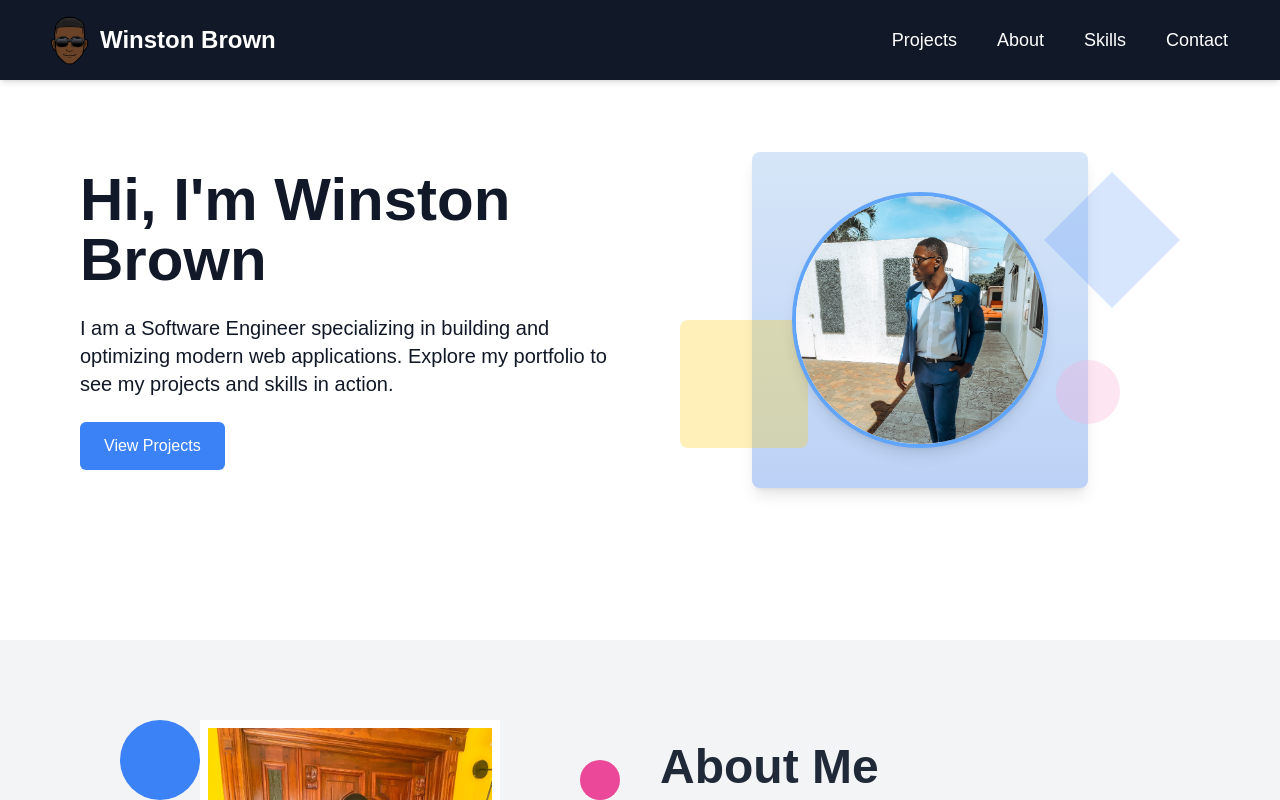
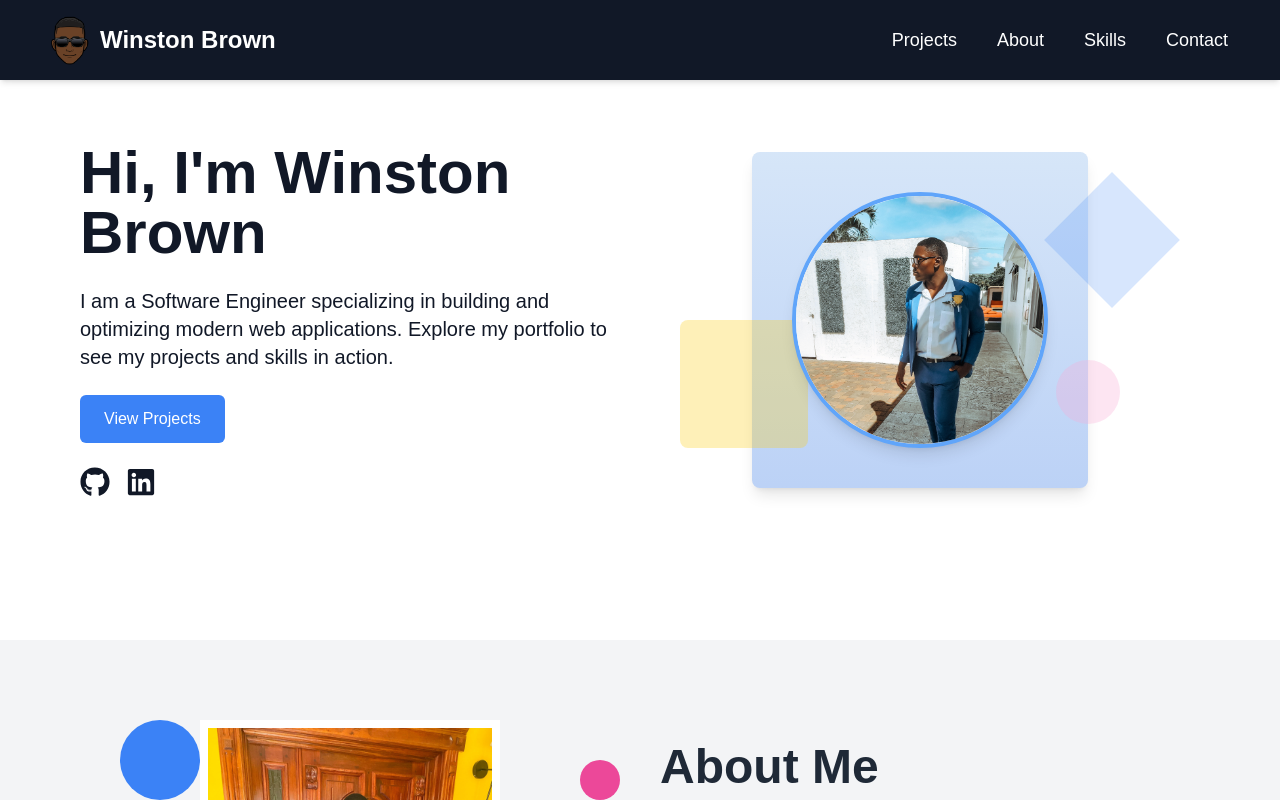
Before and after one commit to winnie-webb/winstonbrown2.0, a Next.js app: page / in a window 1280 px wide. Shown: the top 800 px of the page. Built offline with nearby package versions, Linux system fonts and the light colour scheme.

Commit message:
Added social links

```diff
--- a/app/components/Hero.jsx
+++ b/app/components/Hero.jsx
@@ -1,5 +1,6 @@
 import Image from "next/image";
 import React from "react";
+import { FaGithub, FaLinkedin } from "react-icons/fa";
 
 const Hero = () => {
   return (
@@ -22,6 +23,25 @@ const Hero = () => {
             View Projects
           </button>
         </a>
+        {/* Social Media Icons */}
+        <div className="flex gap-4 mt-6">
+          <a
+            href="https://github.com/winnie-webb"
+            target="_blank"
+            rel="noopener noreferrer"
+            className=" hover:text-blue-400 transition"
+          >
+            <FaGithub size={30} />
+          </a>
+          <a
+            href="https://www.linkedin.com/in/winston-brown-b6a085320/"
+            target="_blank"
+            rel="noopener noreferrer"
+            className="hover:text-blue-400 transition"
+          >
+            <FaLinkedin size={30} />
+          </a>
+        </div>
       </div>
 
       {/* Right Section - Geometric Design Elements */}
```
